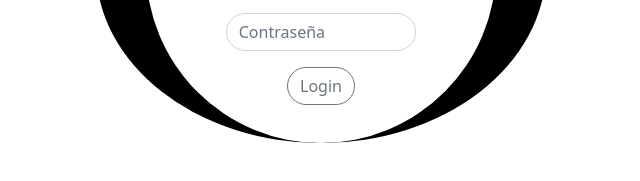
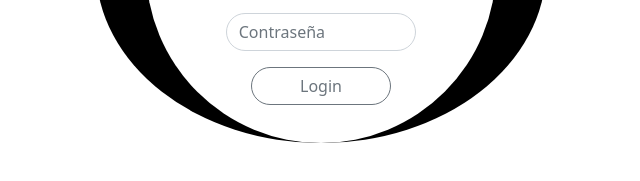
Before and after one commit to Yosthim/LAB0_GTIS, a plain HTML site: page index.html in a window 1280 px wide. Shown: the part 303-484 px from the top of the page, 319-959 px from the left. Drawn offline with nearby package versions, Linux system fonts and the light colour scheme.

Commit message:
fix: modify index.html - 20201497

```diff
--- a/index.html
+++ b/index.html
@@ -22,7 +22,7 @@
                         <input class="form-control rounded-pill mb-3 w-75 mx-auto" placeholder="Contraseña">
                     </div>
                     <div class="form-group">
-                        <button class="btn btn-outline-secondary rounded-pill">Login</button>
+                        <button class="btn btn-outline-secondary rounded-pill px-5">Login</button>
                     </div>
                 </form>
             </div>
```
